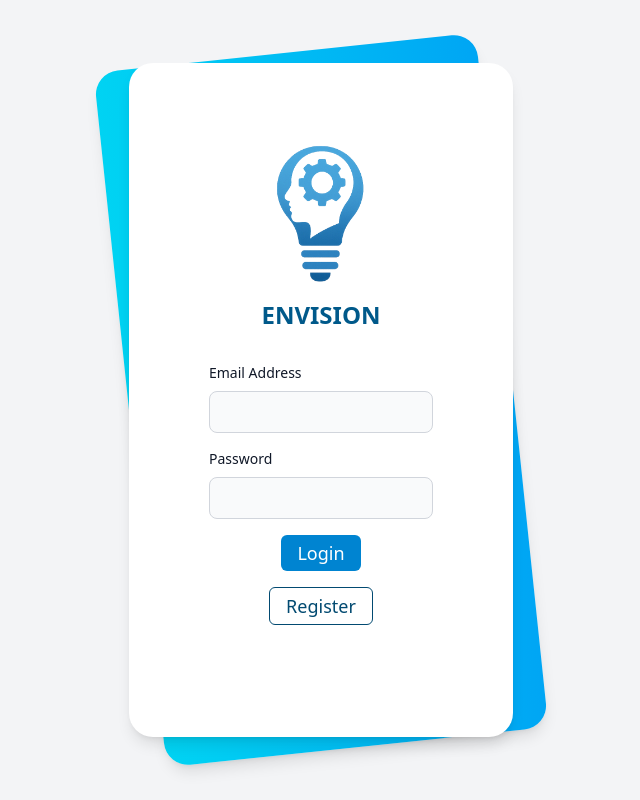
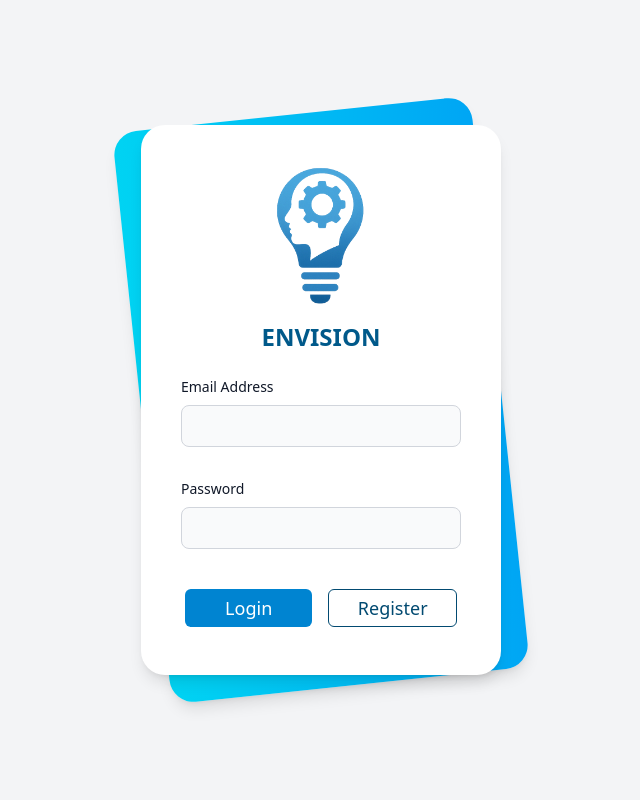
Before and after one commit to anantha-krish/envision-spa, a React (Vite) app: page /login in a window 1280 px wide. Shown: the whole page, without its empty margins (319-959 px from the left). Built offline with nearby package versions, Linux system fonts and the light colour scheme.

Commit message:
Split into components

```diff
--- /dev/null
+++ b/src/components/FormButton.tsx
@@ -0,0 +1,34 @@
+interface FormButtonProps {
+  label: string;
+  onClick?: () => void;
+  style: "primary" | "secondary";
+  type?: "button" | "submit" | "reset";
+}
+export const FormButton: React.FC<FormButtonProps> = ({
+  label,
+  type = "button",
+  style,
+  onClick,
+}) => {
+  let buttonStyles =
+    "w-full rounded-md px-4 py-1 transition duration-150 ease-in-out hover:cursor-pointer focus:ring-2 focus:ring-sky-600 focus:ring-offset-2 focus:outline-none ";
+  const primaryClass = "text-white bg-sky-600 dark:hover:bg-sky-800 ";
+  const secondaryClass =
+    "border text-sky-900  bg-transparent dark:text-sky-300 dark:hover:bg-sky-950";
+
+  switch (style) {
+    case "primary":
+      buttonStyles += primaryClass;
+      break;
+    case "secondary":
+      buttonStyles += secondaryClass;
+      break;
+    default:
+      buttonStyles += primaryClass;
+  }
+  return (
+    <button type={type} className={buttonStyles} onClick={onClick}>
+      {label}
+    </button>
+  );
+};
--- /dev/null
+++ b/src/components/FormInput.tsx
@@ -0,0 +1,44 @@
+import { ErrorMessage, Field } from "formik";
+interface FormInputProps {
+  name: string;
+  label: string;
+  type?: string;
+  touched?: Record<string, boolean>;
+  errors?: Record<string, string>;
+}
+
+export const FormInput = ({
+  name,
+  label,
+  type = "text",
+  errors = {},
+  touched = {},
+}: FormInputProps) => {
+  return (
+    <div>
+      <label
+        htmlFor={name}
+        className="mb-2 block text-sm font-medium text-gray-900 dark:text-white"
+      >
+        {label}
+      </label>
+      <Field
+        type={type}
+        name={name}
+        className={`block w-full rounded-lg border border-gray-300 bg-gray-50 p-2.5 text-sm text-gray-900 focus:border-blue-500 focus:ring-2 focus:ring-offset-2 focus:outline-none focus:ring-sky-600 dark:border-gray-600 dark:bg-gray-700 dark:text-white dark:placeholder-gray-400 dark:focus:border-blue-500 dark:focus:ring-blue-500 ${
+          errors[name] && touched[name]
+            ? "border-red-500! focus:ring-red-500!"
+            : ""
+        }`}
+        required
+      />
+      <div className="mt-1 min-h-6">
+        <ErrorMessage
+          name={name}
+          component="div"
+          className="text-sm font-semibold text-red-500"
+        />
+      </div>
+    </div>
+  );
+};
--- a/src/pages/Login.tsx
+++ b/src/pages/Login.tsx
@@ -1,7 +1,10 @@
-import { ErrorMessage, Field, Form, Formik } from "formik";
+import { Form, Formik } from "formik";
 import { useDispatch } from "react-redux";
 import * as Yup from "yup";
 import { loginRequest } from "../features/auth/AuthActions";
+import { useNavigate } from "@tanstack/react-router";
+import { FormInput } from "../components/FormInput";
+import { FormButton } from "../components/FormButton";
 
 const loginSchema = Yup.object({
   email: Yup.string().email("Invalid email").required("Required"),
@@ -9,17 +12,18 @@ const loginSchema = Yup.object({
 });
 
 const Login = () => {
+  const navigate = useNavigate();
   const dispatch = useDispatch();
   const envisionLogo = new URL("/assets/images/logo.png", import.meta.url).href;
-  //  document.documentElement.setAttribute("data-theme", "dark");
+  // document.documentElement.setAttribute("data-theme", "dark");
 
   return (
-    <div className="min-h-screen bg-gray-100 dark:bg-gray-900 py-6 flex flex-col justify-center sm:py-12">
-      <div className="relative py-3 sm:max-w-xl sm:mx-auto">
-        <div className="absolute inset-0 bg-gradient-to-r from-cyan-400 to-sky-500 shadow-lg transform -skew-y-6 sm:skew-y-0 sm:-rotate-6 sm:rounded-3xl"></div>
-        <div className="relative px-4 py-10 bg-white dark:bg-gray-800 shadow-lg sm:rounded-3xl sm:p-20">
-          <div className="max-w-md mx-auto">
-            <div className="flex justify-center mb-4">
+    <div className="flex min-h-screen flex-col justify-center bg-gray-100 py-6 sm:py-12 dark:bg-gray-900">
+      <div className="relative py-3 sm:mx-auto">
+        <div className="absolute inset-0 -skew-y-6 transform bg-gradient-to-r from-cyan-400 to-sky-500 shadow-lg sm:-rotate-6 sm:skew-y-0 sm:rounded-3xl"></div>
+        <div className="relative bg-white p-10 shadow-lg sm:rounded-3xl  dark:bg-gray-800">
+          <div className="mx-auto max-w-lg space-y-4">
+            <div className="mx-auto flex w-70 justify-center">
               <img
                 src={envisionLogo}
                 alt="Envision Logo"
@@ -27,9 +31,10 @@ const Login = () => {
               />
             </div>
             <div>
-              <h1 className="text-2xl text-sky-800 dark:text-white font-semibold text-center">
+              <h1 className="text-center text-2xl font-semibold text-sky-800 dark:text-white">
                 ENVISION
               </h1>
+            </div>
           </div>
           <Formik
             initialValues={{ email: "", password: "" }}
@@ -38,68 +43,40 @@ const Login = () => {
               dispatch(loginRequest(values));
             }}
           >
+            {({ errors, touched }) => (
               <Form className="divide-y divide-gray-200">
-                <div className="py-8 text-base leading-6 space-y-4 text-gray-700 sm:text-lg sm:leading-7">
-                  <div>
-                    <label
-                      htmlFor="email"
-                      className="block mb-2 text-sm font-medium text-gray-900 dark:text-white"
-                    >
-                      Email Address
-                    </label>
-                    <Field
-                      type="text"
+                <div className="space-y-1 pt-6 text-base leading-6 text-gray-700 sm:text-lg sm:leading-7">
+                  <FormInput
                     name="email"
-                      className="bg-gray-50 border border-gray-300 text-gray-900 text-sm rounded-lg focus:ring-blue-500 focus:border-blue-500 block w-full p-2.5 dark:bg-gray-700 dark:border-gray-600 dark:placeholder-gray-400 dark:text-white dark:focus:ring-blue-500 dark:focus:border-blue-500"
-                      required
+                    label={"Email Address"}
+                    errors={errors}
+                    touched={touched}
                   />
-                    <ErrorMessage
-                      name="email"
-                      component="div"
-                      className="text-red-500 text-sm"
+
+                  <FormInput
+                    name="password"
+                    label={"Password"}
+                    type="password"
+                    errors={errors}
+                    touched={touched}
                   />
-                  </div>
 
-                  <div>
-                    <label
-                      htmlFor="password"
-                      className="block mb-2 text-sm font-medium text-gray-900 dark:text-white"
-                    >
-                      Password
-                    </label>
-                    <Field
-                      type="password"
-                      name="password"
-                      className="bg-gray-50 border border-gray-300 text-gray-900 text-sm rounded-lg focus:ring-blue-500 focus:border-blue-500 block w-full p-2.5 dark:bg-gray-700 dark:border-gray-600 dark:placeholder-gray-400 dark:text-white dark:focus:ring-blue-500 dark:focus:border-blue-500"
-                      required
+                  <div className="flex flex-row justify-between gap-4 px-1 py-2">
+                    <FormButton label="Login" style="primary" type="submit" />
+                    <FormButton
+                      label="Register"
+                      style="secondary"
+                      onClick={() =>
+                        navigate({
+                          to: "/register",
+                        })
+                      }
                     />
-                    <ErrorMessage
-                      name="password"
-                      component="div"
-                      className="text-red-500 text-sm"
-                    />
-                  </div>
-                  <div></div>
-                  <div className="flex justify-center">
-                    <button
-                      type="submit"
-                      className="bg-sky-600 text-white rounded-md px-4 py-1 hover:bg-sky-700  hover:cursor-pointer focus:outline-none focus:ring-2 focus:ring-sky-500 focus:ring-offset-2 transition duration-150 ease-in-out"
-                    >
-                      Login
-                    </button>
-                  </div>
-                  <div className="flex justify-center">
-                    <button
-                      type="submit"
-                      className="bg-white text-sky-900 rounded-md border px-4 py-1 hover:bg-sky-700  hover:cursor-pointer focus:outline-none focus:ring-2 focus:ring-sky-500 focus:ring-offset-2 transition duration-150 ease-in-out"
-                    >
-                      Register
-                    </button>
                   </div>
                 </div>
               </Form>
+            )}
           </Formik>
-          </div>
         </div>
       </div>
     </div>
--- a/src/styles.css
+++ b/src/styles.css
@@ -1,2 +1,12 @@
 @import "tailwindcss";
 @custom-variant dark (&:where([data-theme=dark], [data-theme=dark] *));
+
+input[data-autocompleted] {
+    background-color: transparent !important;
+}
+
+input:-webkit-autofill,
+input:-webkit-autofill:focus {
+    transition: background-color 0s 0s, color 0s 0s;
+    transition-delay: calc(infinity * 1s);
+}
```
Lines whose indentation alone changed are shown as unchanged.
